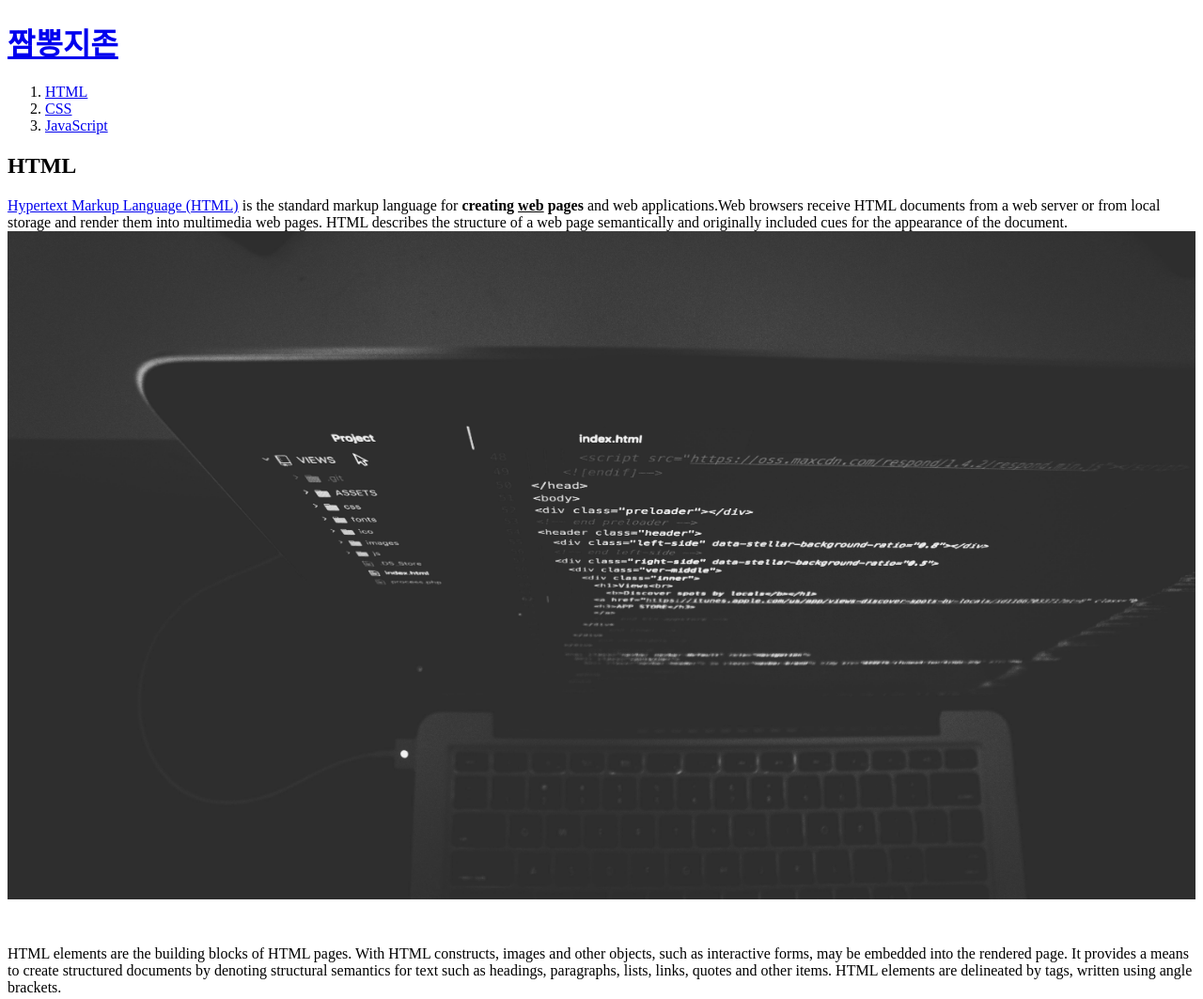
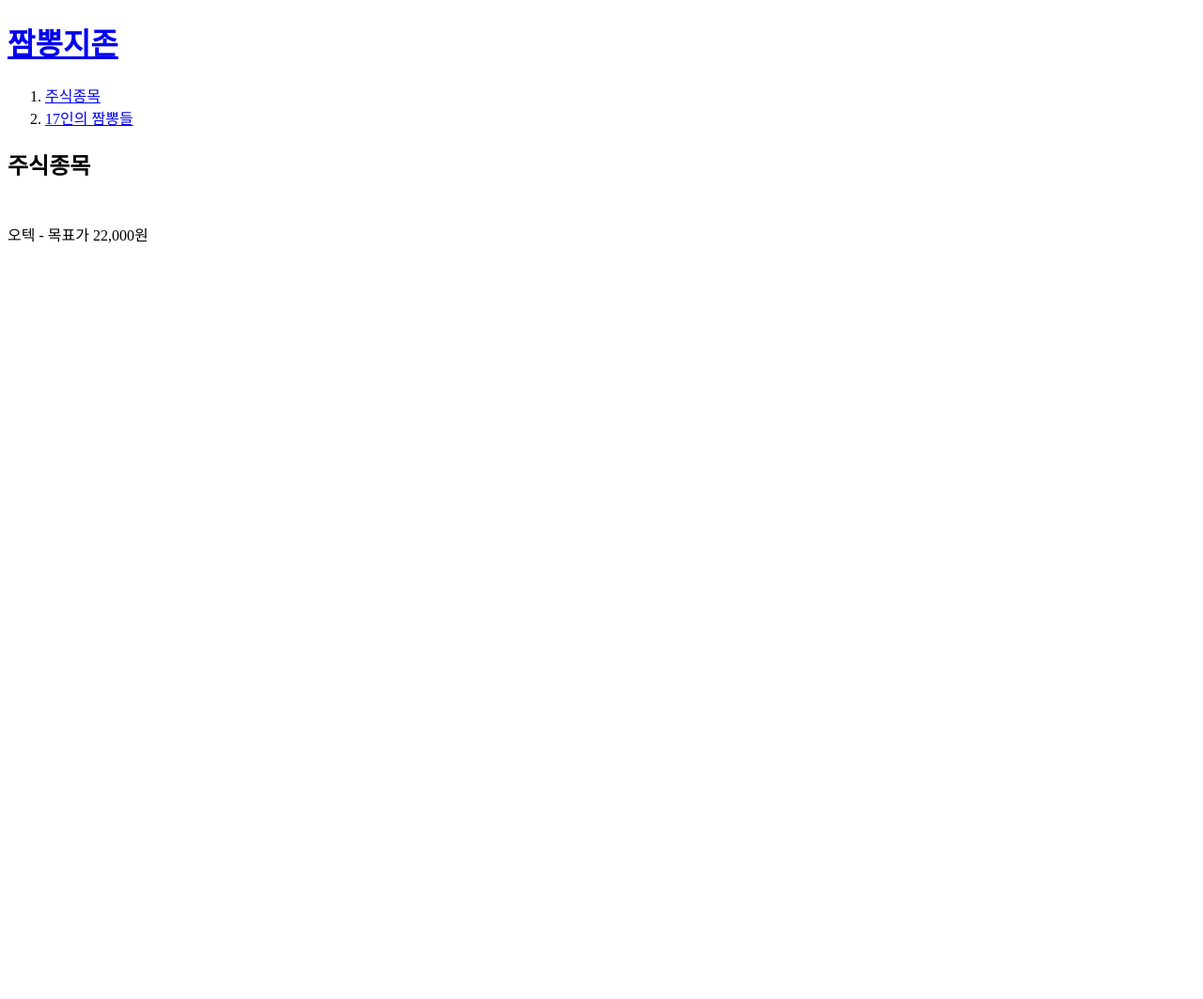
Before and after one commit to j-k-kim/copy1, a plain HTML site: page 1.html in a window 1280 px wide. Shown: the whole page at 94% size. After the commit the page ends 800 px from the top, so only its background shows below. Drawn offline with Linux system fonts and the light colour scheme.

Commit message:
Update 1.html

```diff
--- a/1.html
+++ b/1.html
@@ -7,14 +7,10 @@
 <body>
   <h1><a href="index.html">짬뽕지존</a></h1>
   <ol>
-    <li><a href="1.html">HTML</a></li>
-    <li><a href="2.html">CSS</a></li>
-    <li><a href="3.html">JavaScript</a></li>
+    <li><a href="1.html">주식종목</a></li>
+    <li><a href="2.html">17인의 짬뽕들</a></li>
   </ol>
-  <h2>HTML</h2>
-  <p><a href="https://www.w3.org/TR/html5/" target="_blank" title="html5 speicification">Hypertext Markup Language (HTML)</a> is the standard markup language for <strong>creating <u>web</u> pages</strong> and web applications.Web browsers receive HTML documents from a web server or from local storage and render them into multimedia web pages. HTML describes the structure of a web page semantically and originally included cues for the appearance of the document.
-  <img src="coding.jpg" width="100%">
-  </p><p style="margin-top:45px;">HTML elements are the building blocks of HTML pages. With HTML constructs, images and other objects, such as interactive forms, may be embedded into the rendered page. It provides a means to create structured documents by denoting structural semantics for text such as headings, paragraphs, lists, links, quotes and other items. HTML elements are delineated by tags, written using angle brackets.
-  </p>
+  <h2>주식종목</h2>
+  <p style="margin-top:45px;">오텍 - 목표가 22,000원</p>
 </body>
 </html>
```
